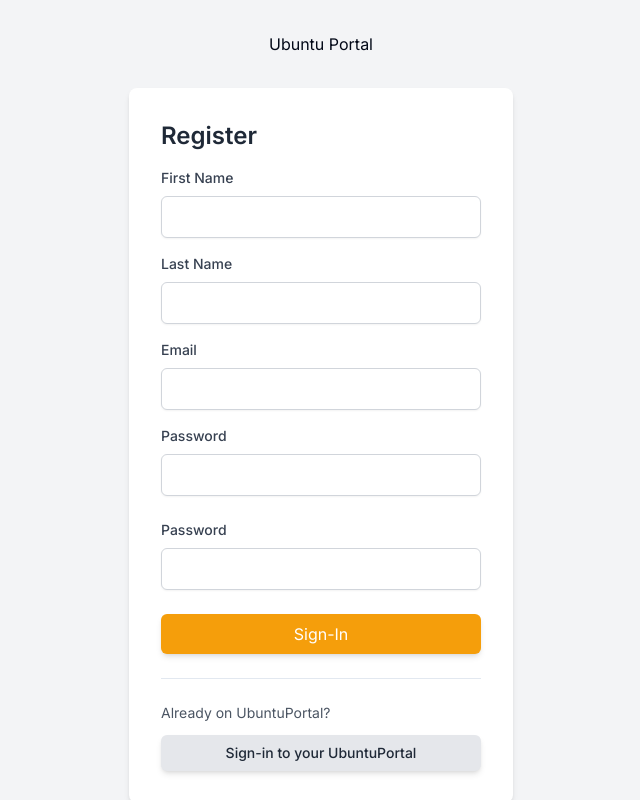
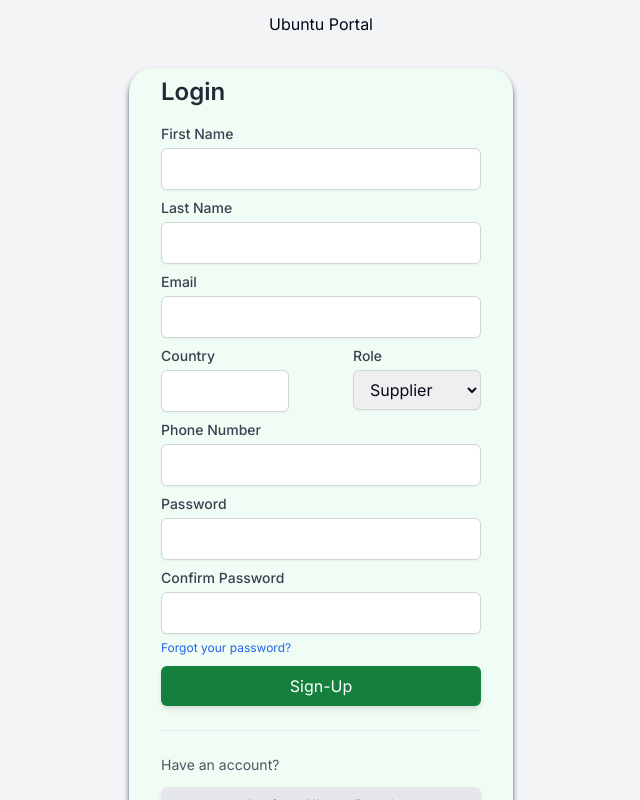
Before and after one commit to ubuntuportal/ubuntu_portal, a Next.js app in the folder ubuntu_portal_frontend/: page /supplier/register in a window 1280 px wide. Shown: the top 800 px of the page, without its empty margins (319-959 px from the left). Built offline with nearby package versions, Linux system fonts and the light colour scheme.

Commit message:
authentication

```diff
--- a/ubuntu_portal_frontend/app/home/carts/page.tsx
+++ b/ubuntu_portal_frontend/app/home/carts/page.tsx
@@ -42,11 +42,7 @@
         <BreadcrumbResponsive />
       </div>
       <div>
-        <Cart
-        // items={cartItems}
-        // onAddItem={addItemToCart}
-        // onRemoveItem={removeItemFromCart}
-        />
+        <Cart />
       </div>
     </div>
   );
--- a/ubuntu_portal_frontend/app/supplier/login/page.tsx
+++ b/ubuntu_portal_frontend/app/supplier/login/page.tsx
@@ -1,10 +1,37 @@
+"use client";
 import React from "react";
 import Image from "next/image";
 import Link from "next/link";
 import { Button } from "@/components/ui/button";
 import Footer from "@/components/buyer/Footer";
+import { useRouter } from "next/navigation";
 
 export default function LoginPage() {
+  const router = useRouter();
+
+  const handleSubmit = async (e: React.FormEvent) => {
+    e.preventDefault();
+    const formData = new FormData(e.target as HTMLFormElement);
+    const data = Object.fromEntries(formData.entries());
+    const body = JSON.stringify(data);
+    console.log(data);
+    const req = await fetch(
+      "https://ubuntu-portal.onrender.com/api/auth/login/",
+      {
+        method: "POST",
+        headers: {
+          "Content-Type": "application/json",
+        },
+        body: body,
+      }
+    );
+    const result = await req.json();
+    console.log(result);
+    console.log(result.access);
+    localStorage.setItem("token", result.access);
+    router.push("/supplier/dashboard");
+  };
+
   return (
     <div className="min-h-screen bg-gray-100 flex flex-col justify-center items-center w-screen">
       {/* Logo */}
@@ -27,7 +54,7 @@
           </div>
 
           {/* Login Form */}
-          <form>
+          <form onSubmit={handleSubmit}>
             <div className="mb-4">
               <label
                 htmlFor="email"
--- a/ubuntu_portal_frontend/app/supplier/register/page.tsx
+++ b/ubuntu_portal_frontend/app/supplier/register/page.tsx
@@ -1,60 +1,106 @@
+"use client";
 import React from "react";
 import Link from "next/link";
 import { Button } from "@/components/ui/button";
+import Image from "next/image";
+import Footer from "@/components/buyer/Footer";
+import { useRouter } from "next/navigation";
 
-function SupplierRegisterPage() {
+export default function RegisterPage() {
+  const router = useRouter();
+
+  const handleSubmit = async (e: React.FormEvent) => {
+    e.preventDefault();
+    const formData = new FormData(e.target as HTMLFormElement);
+    const data = Object.fromEntries(formData);
+    const body = JSON.stringify(data);
+    console.log(JSON.stringify(data));
+
+    try {
+      const response = await fetch(
+        "https://ubuntu-portal.onrender.com/api/auth/register/",
+        {
+          method: "POST",
+          mode: "cors",
+          headers: {
+            "Content-Type": "application/json",
+          },
+          body: body,
+        }
+      );
+      const result = await response.json();
+      console.log(result);
+      if (!response.ok) {
+        const errorData = await response.json();
+        throw new Error(errorData.detail || "Failed to register.");
+      }
+
+      // Registration successful
+      router.push("/supplier/login");
+    } catch (err) {
+      console.error("Registration failed:", err);
+      // Display an error message to the user
+    }
+  };
   return (
-    <div className="min-h-screen bg-gray-100 flex flex-col justify-center items-center">
+    <div className="min-h-screen bg-gray-100 flex flex-col justify-center items-center w-screen">
       {/* Logo */}
-      <div className="mb-8 mt-8">
-        <a href="/supplier/">
-          {/* <Image
-            src="/path-to-logo.png" // path to logo
+      <div className="mb-8 mt-3">
+        {/* <a href="/supplier/">
+          <Image
+            src="/public/Logo.png" // path to logo
             alt="Logo"
             width={120}
             height={40}
-          /> */}
-          <h2>Ubuntu Portal</h2>
-        </a>
+          />
+        </a> */}
+        <div>Ubuntu Portal</div>
+      </div>
+      <div className="flex mb-16 gap-8">
+        {/* Login Form Container */}
+        <div className="bg-green-50 bg-gradient-to-tr p-8 pt-2 rounded-3xl shadow-md w-full max-w-sm shadow-lg shadow-slate-600">
+          <div className="item-center">
+            <h2 className="text-2xl font-semibold mb-4 text-gray-800">Login</h2>
           </div>
 
-      {/* Login Form Container */}
-      <div className="bg-white p-8 rounded-lg shadow-md w-full max-w-sm">
-        <h2 className="text-2xl font-semibold mb-4 text-gray-800">Register</h2>
-
           {/* Login Form */}
-        <form>
-          <div className="mb-4">
+          <form onSubmit={handleSubmit}>
+            {/* First name Input */}
+            <div className="mb-2">
               <label
-              htmlFor="first-name"
+                htmlFor="firstname"
                 className="block text-sm font-medium text-gray-700"
               >
                 First Name
               </label>
               <input
                 type="text"
-              id="first-name"
-              name="first-name"
-              className="mt-2 w-full px-3 py-2 border border-gray-300 rounded-md shadow-sm focus:outline-none focus:ring-yellow-500 focus:border-yellow-500"
+                id="firstname"
+                name="first_name"
+                className="mt-1 w-full px-3 py-2 border border-gray-300 rounded-md shadow-sm focus:outline-none focus:ring-yellow-500 focus:border-yellow-500"
                 required
               />
             </div>
-          <div className="mb-4">
+
+            {/* Last name Input */}
+            <div className="mb-2">
               <label
-              htmlFor="last-name"
+                htmlFor="lastname"
                 className="block text-sm font-medium text-gray-700"
               >
                 Last Name
               </label>
               <input
                 type="text"
-              id="last-name"
-              name="last-name"
-              className="mt-2 w-full px-3 py-2 border border-gray-300 rounded-md shadow-sm focus:outline-none focus:ring-yellow-500 focus:border-yellow-500"
+                id="lastname"
+                name="last_name"
+                className="mt-1 w-full px-3 py-2 border border-gray-300 rounded-md shadow-sm focus:outline-none focus:ring-yellow-500 focus:border-yellow-500"
                 required
               />
             </div>
-          <div className="mb-4">
+
+            {/* Email Input */}
+            <div className="mb-2">
               <label
                 htmlFor="email"
                 className="block text-sm font-medium text-gray-700"
@@ -65,12 +111,66 @@
                 type="text"
                 id="email"
                 name="email"
-              className="mt-2 w-full px-3 py-2 border border-gray-300 rounded-md shadow-sm focus:outline-none focus:ring-yellow-500 focus:border-yellow-500"
+                className="mt-1 w-full px-3 py-2 border border-gray-300 rounded-md shadow-sm focus:outline-none focus:ring-yellow-500 focus:border-yellow-500"
+                required
+              />
+            </div>
+            <div className="flex justify-between">
+              {/* Country Input */}
+              <div className="mb-2">
+                <label
+                  htmlFor="country"
+                  className="block text-sm font-medium text-gray-700"
+                >
+                  Country
+                </label>
+                <input
+                  type="text"
+                  id="country"
+                  name="country"
+                  className="mt-1 w-32 px-3 py-2 border border-gray-300 rounded-md shadow-sm focus:outline-none focus:ring-yellow-500 focus:border-yellow-500"
+                  required
+                />
+              </div>
+              {/* Roles input */}
+              <div className="mb-2">
+                <label
+                  htmlFor="Roles"
+                  className="block text-sm font-medium text-gray-700"
+                >
+                  Role
+                </label>
+                <select
+                  className="mt-1 w-32 px-3 py-2 border border-gray-300 rounded-md shadow-sm focus:outline-none focus:ring-yellow-500 focus:border-yellow-500"
+                  id="roles"
+                  name="role"
+                  required
+                >
+                  <option value="seller">Supplier</option>
+                  <option value="buyer">Buyer</option>
+                </select>
+              </div>
+            </div>
+
+            {/* Phone number Input */}
+            <div className="mb-2">
+              <label
+                htmlFor="phonenumber"
+                className="block text-sm font-medium text-gray-700"
+              >
+                Phone Number
+              </label>
+              <input
+                type="text"
+                id="phonenumber"
+                name="phone_number"
+                className="mt-1 w-full px-3 py-2 border border-gray-300 rounded-md shadow-sm focus:outline-none focus:ring-yellow-500 focus:border-yellow-500"
                 required
               />
             </div>
 
-          <div className="mb-6">
+            {/* Password 1 input */}
+            <div className="mb-2">
               <label
                 htmlFor="password"
                 className="block text-sm font-medium text-gray-700"
@@ -81,31 +181,39 @@
                 type="password"
                 id="password"
                 name="password"
-              className="mt-2 w-full px-3 py-2 border border-gray-300 rounded-md shadow-sm focus:outline-none focus:ring-yellow-500 focus:border-yellow-500"
-              required
-            />
-          </div>
-          <div className="mb-6">
-            <label
-              htmlFor="confirm-password"
-              className="block text-sm font-medium text-gray-700"
-            >
-              Password
-            </label>
-            <input
-              type="password"
-              id="confirm-password"
-              name="confirm-password"
-              className="mt-2 w-full px-3 py-2 border border-gray-300 rounded-md shadow-sm focus:outline-none focus:ring-yellow-500 focus:border-yellow-500"
+                className="mt-1 w-full px-3 py-2 border border-gray-300 rounded-md shadow-sm focus:outline-none focus:ring-yellow-500 focus:border-yellow-500"
                 required
               />
             </div>
 
+            {/* Password 2 input */}
+            <div className="mb-2">
+              <label
+                htmlFor="confirmpassword"
+                className="block text-sm font-medium text-gray-700"
+              >
+                Confirm Password
+              </label>
+              <input
+                type="password"
+                id="confirmpassword"
+                name="password2"
+                className="mt-1 w-full px-3 py-2 border border-gray-300 rounded-md shadow-sm focus:outline-none focus:ring-yellow-500 focus:border-yellow-500"
+                required
+              />
+              <a
+                href="#"
+                className="text-xs text-blue-600 hover:underline mt-1 inline-block"
+              >
+                Forgot your password?
+              </a>
+            </div>
+
             <button
               type="submit"
-            className="w-full bg-amber-500 text-white py-2 px-4 rounded-md shadow-md hover:bg-yellow-600 focus:outline-none focus:ring-2 focus:ring-yellow-500 focus:ring-offset-2"
+              className="w-full bg-green-700 text-white py-2 px-4 rounded-md shadow-md hover:bg-green-600 focus:outline-none focus:ring-2 focus:ring-yellow-500 focus:ring-offset-2"
             >
-            Sign-In
+              Sign-Up
             </button>
           </form>
 
@@ -124,23 +232,24 @@
         </div> */}
 
           <div className="mt-6 border-t pt-6 text-sm text-gray-600">
-          <p>Already on UbuntuPortal?</p>
-          <Link href="/supplier/login/">
+            <p>Have an account?</p>
+            <Link href="/supplier/register/">
               <Button className="w-full bg-gray-200 text-gray-800 py-2 px-4 rounded-md shadow-md hover:bg-gray-300 focus:outline-none focus:ring-2 focus:ring-gray-300 focus:ring-offset-2 block text-center mt-3">
-              Sign-in to your UbuntuPortal
+                Login to UbuntuPortal
               </Button>
             </Link>
           </div>
-      </div>
-
-      {/* Footer */}
+          {/* Terms and conditions */}
           <div className="mt-8 text-xs text-gray-500">
             <p>Conditions of Use</p>
             <p>Privacy Notice</p>
             <p>Help</p>
           </div>
         </div>
+      </div>
+      <div>
+        <Footer />
+      </div>
+    </div>
   );
 }
-
-export default SupplierRegisterPage;
--- a/ubuntu_portal_frontend/components/supplier/AddProduct.tsx
+++ b/ubuntu_portal_frontend/components/supplier/AddProduct.tsx
@@ -1,5 +1,5 @@
 "use client";
-import React, { useState } from "react";
+import React, { useState, useEffect } from "react";
 import { Button } from "@/components/ui/button";
 
 import {
@@ -17,7 +17,9 @@
 interface Product {
   title: string;
   description: string;
-  price: number;
+  price: string;
+  stock: number;
+  image: string;
 }
 
 export function AddProduct() {
@@ -29,7 +31,9 @@
   const [product, setProduct] = useState<Product>({
     title: "",
     description: "",
-    price: 0,
+    price: "",
+    stock: 0,
+    image: "",
   });
 
   const handleChange = (
@@ -39,13 +43,39 @@
     setProduct({
       ...product,
       [name]: name === "price" ? parseFloat(value) : value,
+      [name]: name === "stock" ? parseFloat(value) : value,
     });
   };
 
-  const handleSubmit = (e: React.FormEvent) => {
+  const handleSubmit = async (e: React.FormEvent) => {
     e.preventDefault();
     // onSubmit(product);
-    setProduct({ title: "", description: "", price: 0 });
+    setProduct({ title: "", description: "", price: "", stock: 0, image: "" });
+    const productData: Product = {
+      title: "",
+      description: "",
+      price: "",
+      stock: 0,
+      image: "www.example.com",
+    };
+    const response = await fetch(
+      "https://ubuntu-portal.onrender.com/api/products/",
+      {
+        method: "POST",
+        headers: {
+          "Content-Type": "application/json",
+        },
+        body: JSON.stringify(productData),
+      }
+    );
+
+    // Handle the response
+    if (response.ok) {
+      const data = await response.json();
+      console.log("Product added:", data);
+    } else {
+      console.error("Error adding product:", response.statusText);
+    }
   };
 
   return (
@@ -101,7 +131,8 @@
             />
           </div>
 
-          <div className="mb-5">
+          <div className="mb-5 flex gap-4">
+            <div>
               <label
                 htmlFor="price"
                 className="block text-sm font-medium text-gray-700"
@@ -121,6 +152,27 @@
                 required
               />
             </div>
+            <div>
+              <label
+                htmlFor="price"
+                className="block text-sm font-medium text-gray-700"
+              >
+                Quantity
+              </label>
+              <input
+                type="number"
+                id="price"
+                name="stock"
+                value={product.stock}
+                onChange={handleChange}
+                className="mt-2 w-full px-4 py-2 border border-gray-300 rounded-md shadow-sm focus:outline-none focus:ring-indigo-500 focus:border-indigo-500 sm:text-sm"
+                step="0.01"
+                min="0"
+                placeholder="Enter price"
+                required
+              />
+            </div>
+          </div>
 
           <div className="mt-6">
             <button
```
Also changed, not shown: ubuntu_portal_frontend/app/supplier/dashboard/page.tsx (+29 -1 lines), ubuntu_portal_frontend/app/supplier/dashboard/products/page.tsx (+24 -3 lines). Lines whose indentation alone changed are shown as unchanged.
